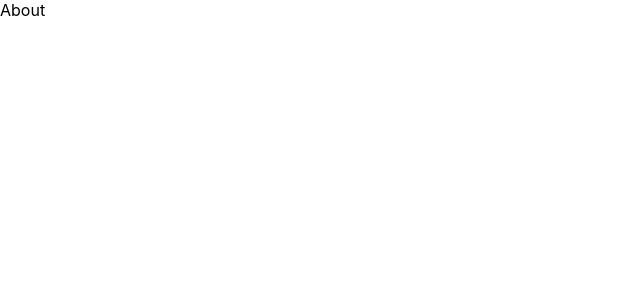
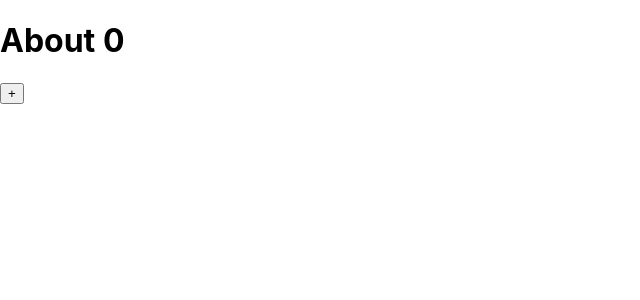
Before and after one commit to kkuyu/next-intro, a Next.js app: page /about in a window 1280 px wide. Shown: the top 300 px of the page, without its empty margins (0-640 px from the left). Built offline with nearby package versions, Linux system fonts and the light colour scheme.

Commit message:
Static Pre Rendering

```diff
--- a/pages/about.js
+++ b/pages/about.js
@@ -1,5 +1,13 @@
+import { useState } from "react";
+
 function About() {
-  return <div>About</div>;
+  const [counter, setCounter] = useState(0);
+  return (
+    <div>
+      <h1>About {counter}</h1>
+      <button onClick={() => setCounter((prev) => prev + 1)}>+</button>
+    </div>
+  );
 }
 
 export default About;
```
